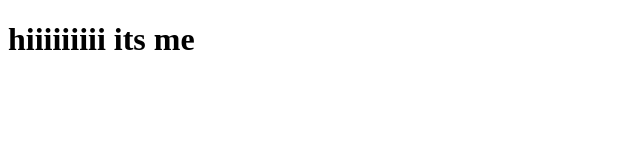
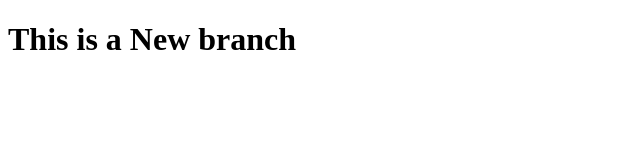
Before and after one commit to M-ibrahiem/myproject, a plain HTML site: page index.html in a window 1280 px wide. Shown: the whole page, without its empty margins (0-640 px from the left). Drawn offline with Linux system fonts and the light colour scheme.

Commit message:
edit html file

```diff
--- a/index.html
+++ b/index.html
@@ -7,7 +7,7 @@
     <link rel="stylesheet" href="style.css">
 </head>
 <body>
-    <h1>hiiiiiiiii its me </h1>
+    <h1> This is a New branch </h1>
 <script src="index.html"> </script>
 </body>
 </html>
```
